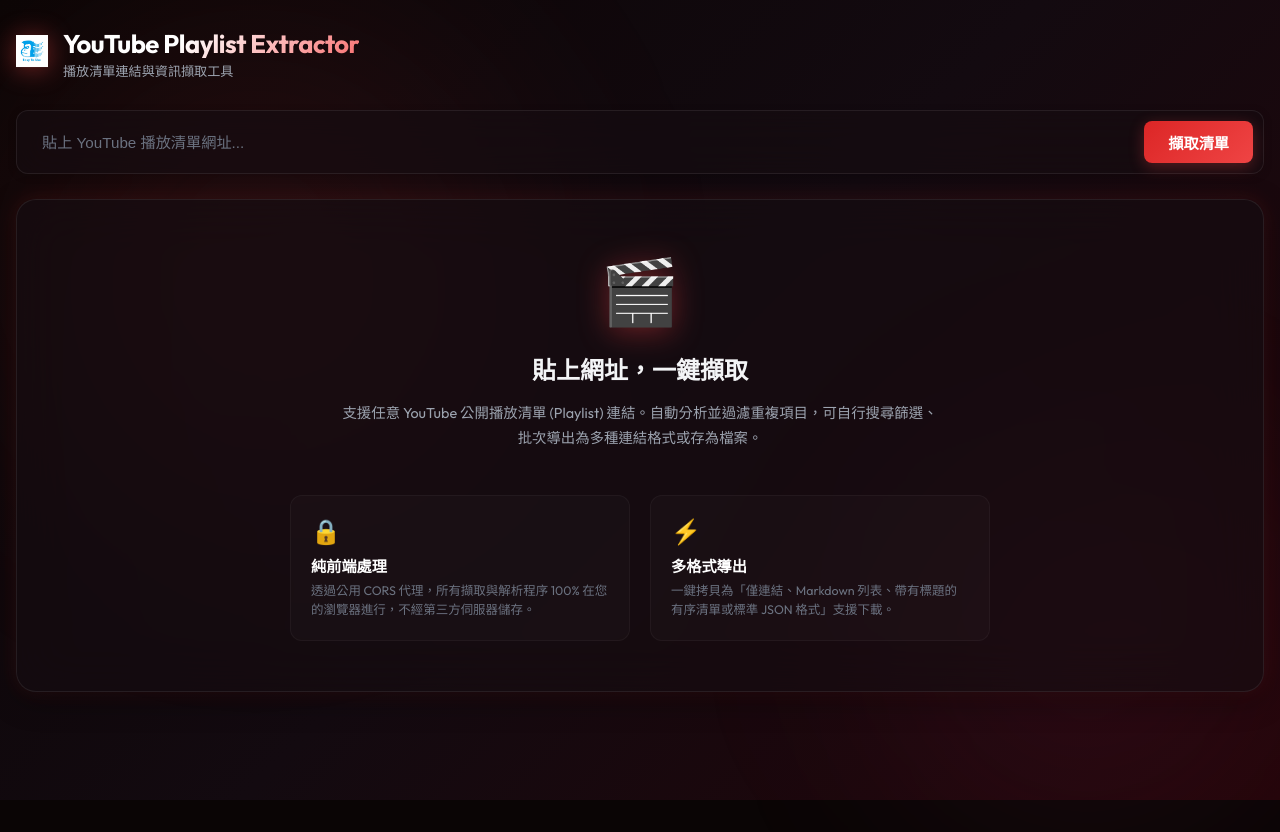
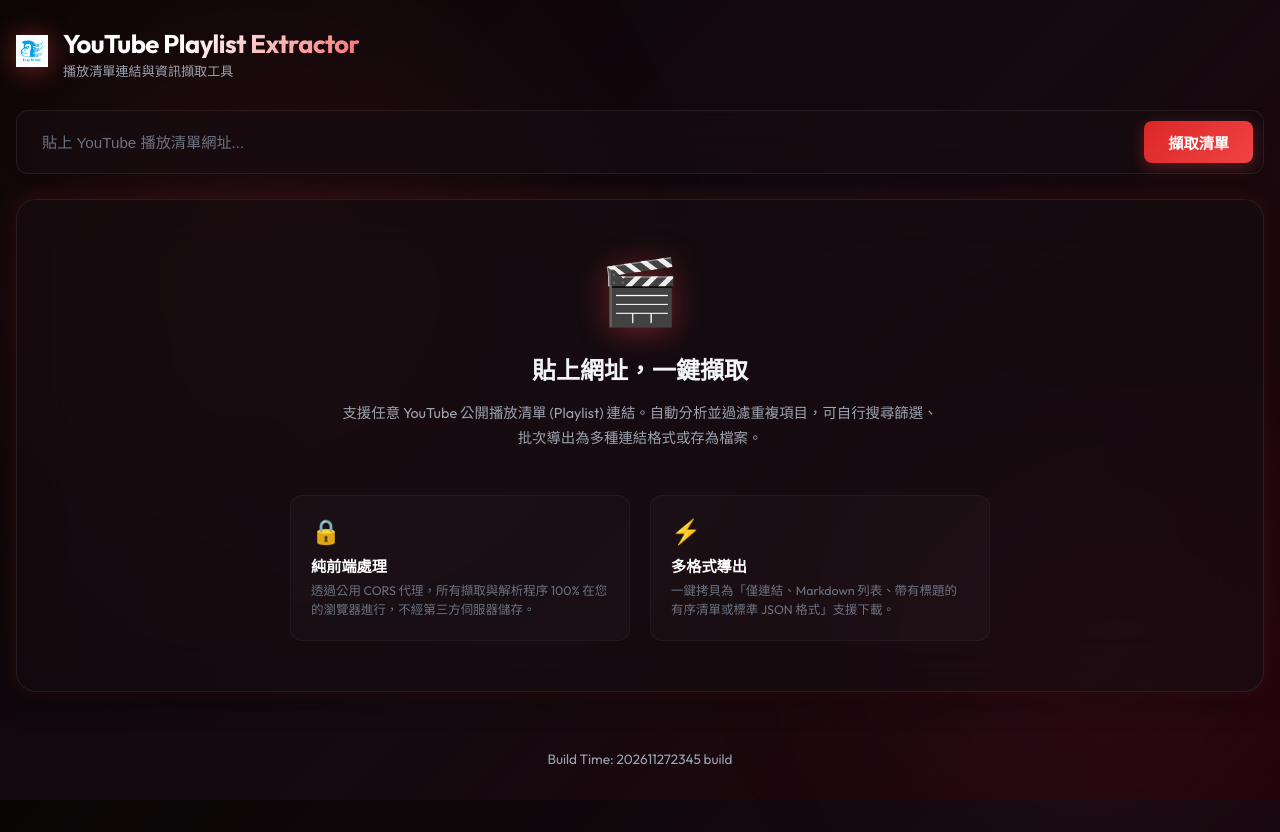
Before and after one commit to MarcoChiu/youtubegetlink, a React (Vite) app: page / in a window 1280 px wide. Before the commit the page ends 800 px from the top, so only its background shows below. Built offline with nearby package versions, Linux system fonts and the light colour scheme; the HTML template or start-up script is replaced by a standard one.

Commit message:
deploy: 202608091142

```diff
--- a/src/App.jsx
+++ b/src/App.jsx
@@ -69,7 +69,7 @@
 
   // Set document title with build time
   useEffect(() => {
-    document.title = `YouTube 播放清單連結擷取器 (${typeof __BUILD_TIME__ !== 'undefined' ? __BUILD_TIME__ : 'Dev'} build)`;
+    document.title = `YouTube 播放清單連結擷取器`;
   }, []);
 
   // Toast notifier
@@ -508,6 +508,11 @@
           </section>
         )}
 
+        {/* Footer */}
+        <footer style={{ marginTop: 'auto', padding: '20px', textAlign: 'center', fontSize: '0.85rem', color: 'var(--text-secondary)' }}>
+          <p>Build Time: {typeof __BUILD_TIME__ !== 'undefined' ? __BUILD_TIME__ : 'Dev'} build</p>
+        </footer>
+
         {/* Toast Toast alerts */}
         <div className="toast-container">
           {toasts.map(t => (
```
